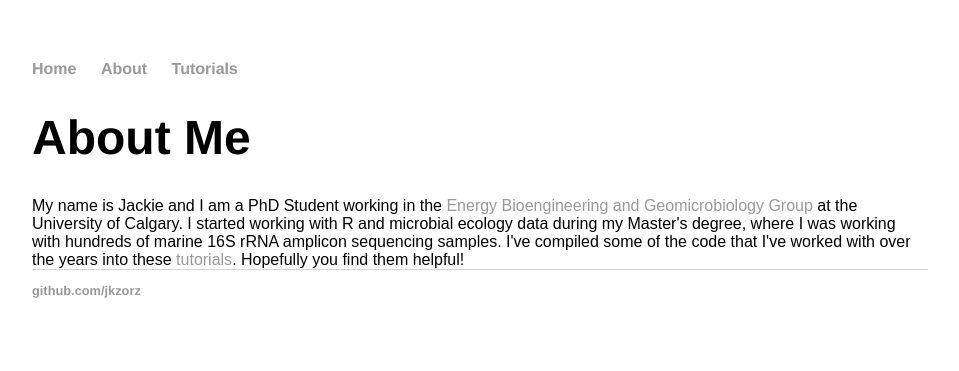
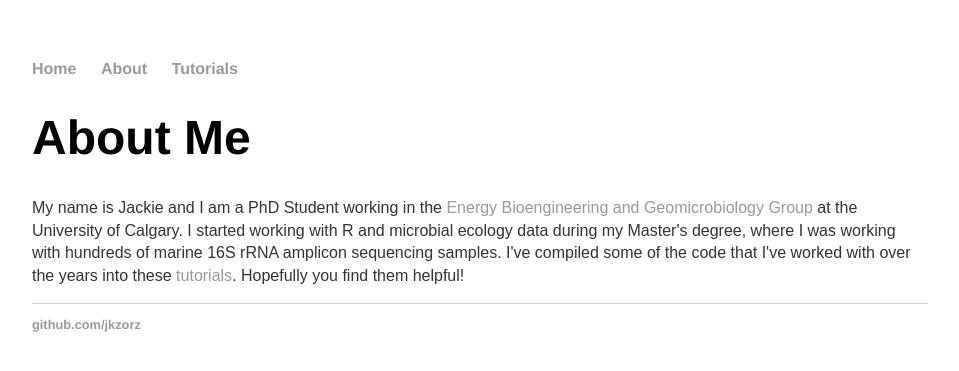
Before and after one commit to jkzorz/jkzorz.github.io, a Jekyll site: the page built from about/index.html, in a window 1280 px wide. Shown: the top 371 px of the page, without its empty margins (160-1119 px from the left). Built offline with Jekyll 4.4.1, drawn with Linux system fonts in a browser that asks for light colours.

```diff
--- a/about/index.html
+++ b/about/index.html
@@ -5,6 +5,6 @@ title: About Me
 <div class="blurb">
 	<h1>About Me</h1>
 
-My name is Jackie and I am a PhD Student working in the <a href="https://www.ucalgary.ca/ebg/">Energy Bioengineering and Geomicrobiology Group</a> at the University of Calgary.  I started working with R and microbial ecology data during my Master's degree, where I was working with hundreds of marine 16S rRNA amplicon sequencing samples. I've compiled some of the code that I've worked with over the years into these <a href="https://jkzorz.github.io/blog/"> tutorials</a>. Hopefully you find them helpful!
+<p>My name is Jackie and I am a PhD Student working in the <a href="https://www.ucalgary.ca/ebg/">Energy Bioengineering and Geomicrobiology Group</a> at the University of Calgary.  I started working with R and microbial ecology data during my Master's degree, where I was working with hundreds of marine 16S rRNA amplicon sequencing samples. I've compiled some of the code that I've worked with over the years into these <a href="https://jkzorz.github.io/blog/"> tutorials</a>. Hopefully you find them helpful!
 
 </div><!-- /.blurb -->
```
